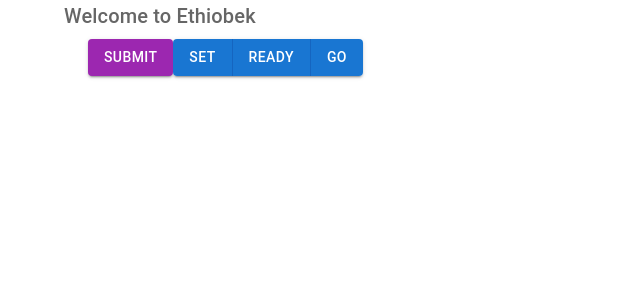
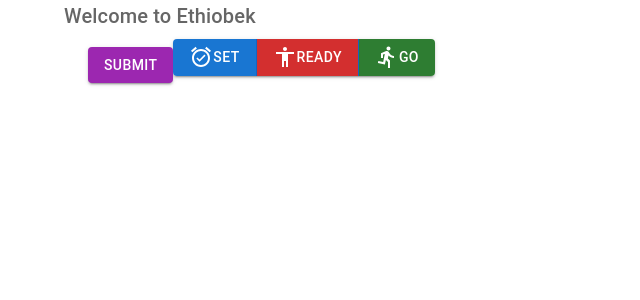
Before and after one commit to Ethiobek/react-mui, a React (Create React App) app: page / in a window 1280 px wide. Shown: the top 300 px of the page, without its empty margins (0-640 px from the left). Built offline with nearby package versions, Linux system fonts and the light colour scheme.

Commit message:
Container and Icon button

```diff
--- a/src/components/SuccessButton.js
+++ b/src/components/SuccessButton.js
@@ -2,6 +2,9 @@ import ButtonGroup from "@mui/material/ButtonGroup";
 import Button from "@mui/material/Button";
 import React from "react";
 import { Container } from "@mui/material";
+import DirectionsRun from "@mui/icons-material/DirectionsRun";
+import AlarmOn from "@mui/icons-material/AlarmOn";
+import Accessibility from "@mui/icons-material/Accessibility";
 
 function SuccessButton() {
   return (
@@ -16,9 +19,18 @@ function SuccessButton() {
       </Button>
 
       <ButtonGroup variant="contained">
-        <Button>Set</Button>
-        <Button>Ready</Button>
-        <Button>Go</Button>
+        <Button color="primary">
+          <AlarmOn />
+          Set
+        </Button>
+        <Button color="error">
+          <Accessibility />
+          Ready
+        </Button>
+        <Button color="success">
+          <DirectionsRun />
+          Go
+        </Button>
       </ButtonGroup>
     </Container>
   );
```
